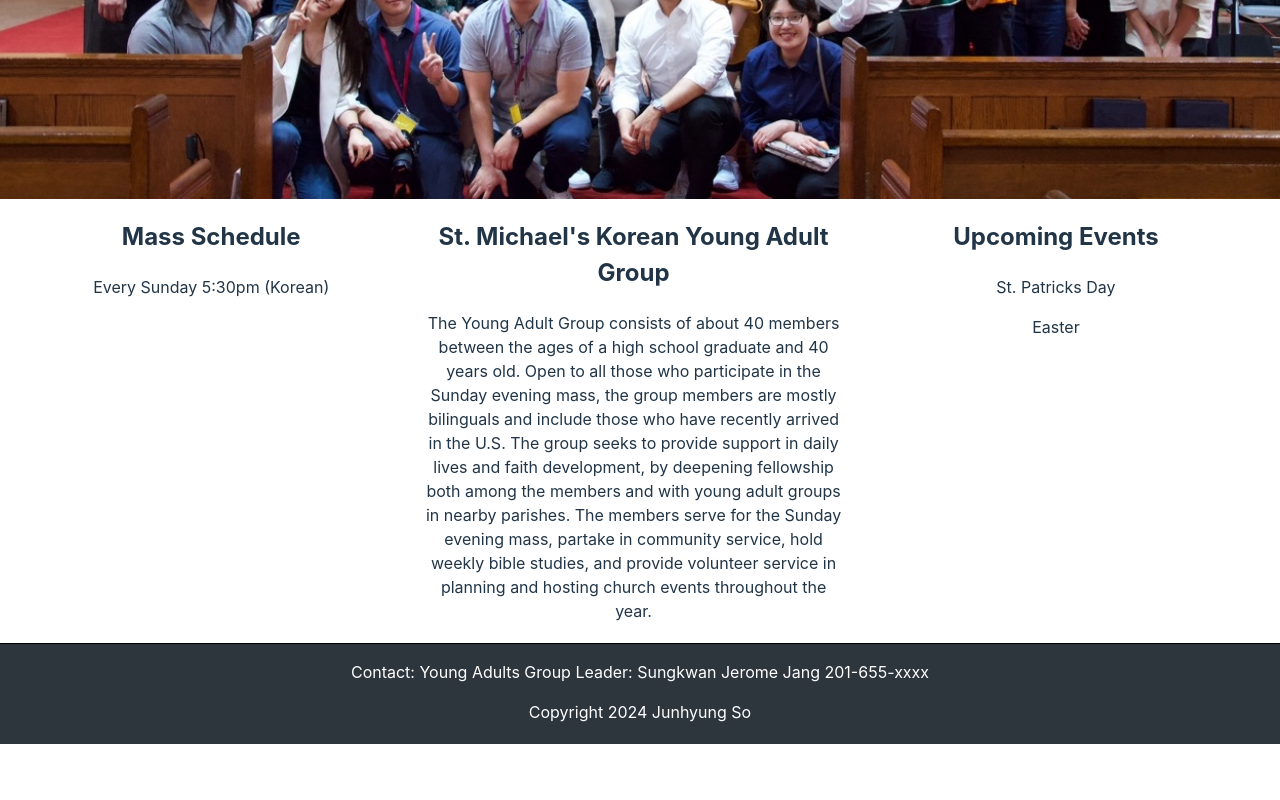
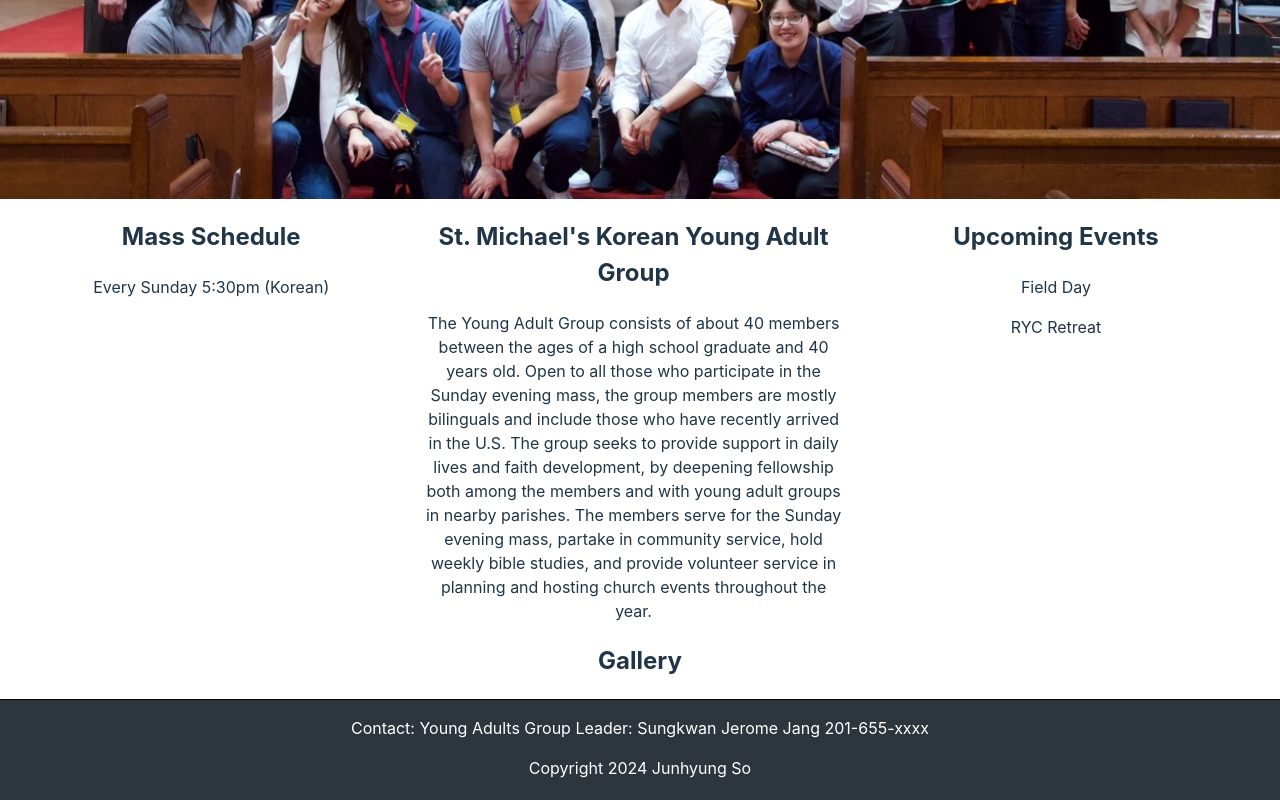
Before and after one commit to junhyungso/stmichaels-yag, a React (Vite) app: page / in a window 1280 px wide. Shown: the part 521-1321 px from the top of the page. Before the commit the page ends 1265 px from the top, so only its background shows below. Built offline with nearby package versions, Linux system fonts and the light colour scheme.

Commit message:
add gallery section at home

```diff
--- a/src/Pages/Home/Home.tsx
+++ b/src/Pages/Home/Home.tsx
@@ -42,12 +42,14 @@
         <div className="section">
           <h2>Upcoming Events</h2>
           <div>
-            <p>St. Patricks Day</p>
-            <p>Easter</p>
+            <p>Field Day</p>
+            <p>RYC Retreat</p>
           </div>
         </div>
       </div>
-
+      <div>
+        <h2>Gallery</h2>
+      </div>
       <Footer />
     </>
   );
```
